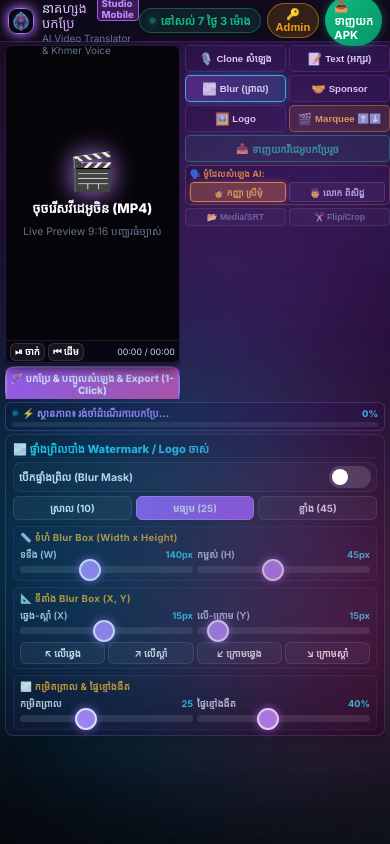
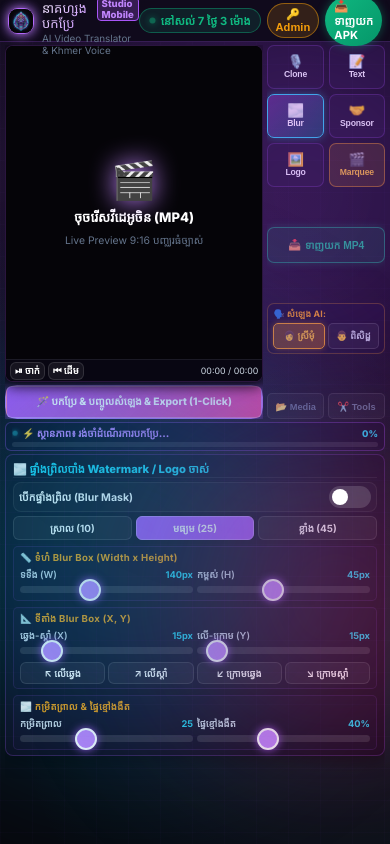
Before and after one commit to bunsame336-netizen/neak-zong-translate, a Flask app: page / in a window 390 px wide. Run offline with Flask 3, Linux system fonts and the light colour scheme; some web fonts are replaced.

Commit message:
fix(mobile-studio): 68/32 split ratio, full-height button alignment, and zero layout shift on tab switch

```diff
--- a/app.py
+++ b/app.py
@@ -46,6 +46,7 @@ asr_engine = ChineseSpeechRecognizer(model_size="tiny")
 
 app = Flask(__name__, template_folder='templates', static_folder='static')
 app.config['JSON_AS_ASCII'] = False
+app.config['TEMPLATES_AUTO_RELOAD'] = True
 app.config['MAX_CONTENT_LENGTH'] = 1024 * 1024 * 1024  # 1 GB upload limit for long drama videos
 
 PORT = int(os.environ.get('PORT', 5060))
--- a/static/css/neak_zong.css
+++ b/static/css/neak_zong.css
@@ -322,20 +322,25 @@ header.app-header {
   gap: 3px !important;
 }
 
-/* 1. TOP SPLIT ROW: LEFT VIDEO (46%) / RIGHT ACTION MENU (54%) */
+/* 1. TOP SPLIT ROW: LEFT VIDEO (68%) / RIGHT ACTION MENU (32%) */
 .studio-top-split-row {
   display: grid !important;
-  grid-template-columns: 46% 54% !important;
-  gap: 5px !important;
+  grid-template-columns: 68% calc(32% - 4px) !important;
+  gap: 4px !important;
   width: 100% !important;
+  min-width: 100% !important;
+  max-width: 100% !important;
   flex: 0 0 auto !important;
-  max-height: 42dvh !important;
   box-sizing: border-box !important;
+  align-items: stretch !important;
+  overflow: hidden !important;
 }
 
-/* 1.1 TOP-LEFT: VIDEO PREVIEW + CONTROLS + 1-CLICK BUTTON */
+/* 1.1 TOP-LEFT (68% LOCKED): VIDEO PREVIEW + CONTROLS + 1-CLICK BUTTON */
 .top-video-col {
   width: 100% !important;
+  min-width: 100% !important;
+  max-width: 100% !important;
   display: flex !important;
   flex-direction: column !important;
   gap: 3px !important;
@@ -343,12 +348,16 @@ header.app-header {
   box-sizing: border-box !important;
 }
 
-/* 1.2 TOP-RIGHT: ACTION MENU AREA (NO SLIDERS HERE!) */
+/* 1.2 TOP-RIGHT (32% LOCKED): ACTION MENU AREA (NO SLIDERS HERE!) */
 .top-action-menu-col {
   width: 100% !important;
+  min-width: 100% !important;
+  max-width: 100% !important;
   display: flex !important;
   flex-direction: column !important;
-  gap: 3px !important;
+  justify-content: space-between !important;
+  height: 100% !important;
+  gap: 2px !important;
   box-sizing: border-box !important;
   overflow: hidden !important;
 }
@@ -395,12 +404,12 @@ header.app-header {
   max-width: 100%;
 }
 
-/* 9:16 Portrait Viewport strictly scaled to mobile screen (max-height: 36vh) */
+/* 9:16 Portrait Viewport strictly scaled to mobile screen */
 .video-stage-viewport {
   position: relative;
   aspect-ratio: 9 / 16;
-  height: 36vh;
-  max-height: 36vh;
+  width: 100%;
+  max-height: calc(44dvh - 58px);
   background: #050408;
   display: flex;
   align-items: center;
--- a/static/js/studio_engine.js
+++ b/static/js/studio_engine.js
@@ -117,17 +117,12 @@ const sponsorElement = document.getElementById('sponsor-overlay-element');
 const sponsorTopTag = document.getElementById('sponsor-top-tag') || document.getElementById('sponsor-brand-tag');
 const sponsorBottomTag = document.getElementById('sponsor-bottom-tag') || document.getElementById('sponsor-contact-tag');
 
-// Tab Navigation Switching
+// Tab Navigation Switching (Zero Layout Shift)
 function switchStudioTab(tabId) {
   state.activeTab = tabId;
   document.querySelectorAll('.tab-nav-btn').forEach(btn => {
     const isTarget = btn.getAttribute('data-tab') === tabId;
     btn.classList.toggle('active', isTarget);
-    if (isTarget) {
-      try {
-        btn.scrollIntoView({ behavior: 'smooth', block: 'nearest', inline: 'center' });
-      } catch (e) {}
-    }
   });
   document.querySelectorAll('.tab-panel-card').forEach(panel => {
     panel.classList.remove('active');
@@ -138,6 +133,10 @@ function switchStudioTab(tabId) {
   }
   if (tabId === 'blur') {
     updateBlurBoxLimits();
+  }
+  const bottomPanel = document.getElementById('studio-dynamic-controls-area');
+  if (bottomPanel) {
+    bottomPanel.scrollTop = 0;
   }
 }
 
--- a/templates/index.html
+++ b/templates/index.html
@@ -19,7 +19,7 @@
   <link href="https://fonts.googleapis.com/css2?family=Inter:wght@400;500;600;700;800;900&family=Kantumruy+Pro:wght@400;500;600;700;800&family=Moul&family=Battambang:wght@400;700&family=Siemreap&family=Bokor&family=Koulen&display=swap" rel="stylesheet">
 
   <!-- Custom Mobile Split Cyberpunk CSS -->
-  <link rel="stylesheet" href="/static/css/neak_zong.css?v=8.0.0">
+  <link rel="stylesheet" href="/static/css/neak_zong.css?v=8.1.0">
 
   <!-- ⚡ CRITICAL MOBILE STUDIO 3-TIER RESTRUCTURE (NO WHOLE-PAGE SCROLL / 100dvh LOCK) -->
   <style>
@@ -71,20 +71,25 @@
       gap: 3px !important;
     }
 
-    /* ════ 1. TOP SPLIT ROW: LEFT VIDEO (46%) / RIGHT ACTION MENU (54%) ════ */
+    /* ════ 1. TOP SPLIT ROW: 68% LEFT (VIDEO) / 32% RIGHT (BUTTONS) ════ */
     .studio-top-split-row {
       display: grid !important;
-      grid-template-columns: 46% 54% !important;
-      gap: 5px !important;
+      grid-template-columns: 68% calc(32% - 4px) !important;
+      gap: 4px !important;
       width: 100% !important;
+      min-width: 100% !important;
+      max-width: 100% !important;
       flex: 0 0 auto !important;
-      max-height: 42dvh !important;
       box-sizing: border-box !important;
+      align-items: stretch !important;
+      overflow: hidden !important;
     }
 
-    /* 1.1 TOP-LEFT: VIDEO PREVIEW + CONTROLS + 1-CLICK BUTTON */
+    /* 1.1 TOP-LEFT (68% LOCKED): VIDEO PREVIEW + CONTROLS + 1-CLICK BUTTON */
     .top-video-col {
       width: 100% !important;
+      min-width: 100% !important;
+      max-width: 100% !important;
       display: flex !important;
       flex-direction: column !important;
       gap: 3px !important;
@@ -101,19 +106,21 @@
       display: flex !important;
       flex-direction: column !important;
       width: 100% !important;
+      box-sizing: border-box !important;
     }
 
     .video-stage-viewport {
       position: relative !important;
       aspect-ratio: 9 / 16 !important;
       width: 100% !important;
-      max-height: calc(42dvh - 60px) !important;
+      max-height: calc(44dvh - 58px) !important;
       background: #050408 !important;
       display: flex !important;
       align-items: center !important;
       justify-content: center !important;
       overflow: hidden !important;
       margin: 0 auto !important;
+      box-sizing: border-box !important;
     }
 
     .video-toolbar {
@@ -125,6 +132,7 @@
       align-items: center !important;
       justify-content: space-between !important;
       background: #080612 !important;
+      box-sizing: border-box !important;
     }
     .video-toolbar .playback-controls {
       display: flex !important;
@@ -148,10 +156,10 @@
     }
     .btn-auto-process {
       padding: 5px 3px !important;
-      font-size: 0.63rem !important;
+      font-size: 0.64rem !important;
       font-weight: 800 !important;
       width: 100% !important;
-      min-height: 30px !important;
+      min-height: 32px !important;
       height: auto !important;
       display: flex !important;
       align-items: center !important;
@@ -171,48 +179,65 @@
       transform: scale(0.97) !important;
     }
 
-    /* 1.2 TOP-RIGHT: ACTION MENU AREA (NO SLIDERS HERE!) */
+    /* 1.2 TOP-RIGHT (32% LOCKED): COMPACT BUTTONS ALIGNED FULL HEIGHT */
     .top-action-menu-col {
       width: 100% !important;
+      min-width: 100% !important;
+      max-width: 100% !important;
       display: flex !important;
       flex-direction: column !important;
-      gap: 3px !important;
+      justify-content: space-between !important;
+      height: 100% !important;
       box-sizing: border-box !important;
       overflow: hidden !important;
+      gap: 2px !important;
     }
 
     .action-menu-grid {
       display: grid !important;
       grid-template-columns: 1fr 1fr !important;
-      gap: 3px !important;
+      gap: 5px !important;
       width: 100% !important;
     }
     .action-menu-btn {
       display: flex !important;
+      flex-direction: column !important;
       align-items: center !important;
       justify-content: center !important;
-      gap: 3px !important;
-      height: 27px !important;
-      padding: 1px 3px !important;
-      font-size: 0.60rem !important;
+      gap: 2px !important;
+      height: 44px !important;
+      padding: 3px 2px !important;
+      font-size: 0.54rem !important;
       font-weight: 700 !important;
       color: var(--text-main) !important;
       background: rgba(18, 14, 32, 0.9) !important;
       border: 1px solid rgba(168, 85, 247, 0.25) !important;
-      border-radius: 5px !important;
+      border-radius: 7px !important;
       cursor: pointer !important;
-      transition: all 0.15s ease !important;
+      transition: background 0.15s ease, border-color 0.15s ease !important;
       white-space: nowrap !important;
+      overflow: hidden !important;
+      text-overflow: ellipsis !important;
+      box-sizing: border-box !important;
     }
     .action-menu-btn .btn-ico {
-      font-size: 0.72rem !important;
+      font-size: 0.84rem !important;
+      flex-shrink: 0 !important;
+      line-height: 1 !important;
+    }
+    .action-menu-btn .btn-lbl {
+      overflow: hidden !important;
+      text-overflow: ellipsis !important;
+      font-size: 0.54rem !important;
+      line-height: 1 !important;
+      letter-spacing: -0.2px !important;
     }
     .action-menu-btn:hover {
       background: rgba(30, 22, 54, 0.95) !important;
       border-color: rgba(168, 85, 247, 0.5) !important;
     }
     .action-menu-btn.active {
-      background: linear-gradient(135deg, rgba(168, 85, 247, 0.35), rgba(6, 182, 212, 0.25)) !important;
+      background: linear-gradient(135deg, rgba(168, 85, 247, 0.4), rgba(6, 182, 212, 0.3)) !important;
       border-color: var(--neon-cyan-bright) !important;
       color: #ffffff !important;
       font-weight: 800 !important;
@@ -225,18 +250,21 @@
       align-items: center !important;
       justify-content: center !important;
       gap: 4px !important;
-      height: 27px !important;
+      height: 36px !important;
       width: 100% !important;
-      padding: 1px 4px !important;
-      font-size: 0.62rem !important;
+      padding: 2px 4px !important;
+      font-size: 0.64rem !important;
       font-weight: 800 !important;
       color: #10b981 !important;
-      background: rgba(16, 185, 129, 0.12) !important;
-      border: 1.2px solid rgba(16, 185, 129, 0.5) !important;
-      border-radius: 5px !important;
+      background: rgba(16, 185, 129, 0.14) !important;
+      border: 1.2px solid rgba(16, 185, 129, 0.55) !important;
+      border-radius: 7px !important;
       cursor: pointer !important;
-      box-shadow: 0 0 8px rgba(16, 185, 129, 0.2) !important;
-      transition: all 0.15s ease !important;
+      box-shadow: 0 0 8px rgba(16, 185, 129, 0.25) !important;
+      white-space: nowrap !important;
+      overflow: hidden !important;
+      text-overflow: ellipsis !important;
+      box-sizing: border-box !important;
     }
     .btn-action-download:active {
       transform: scale(0.97) !important;
@@ -247,17 +275,19 @@
     .top-voice-selector-box {
       display: flex !important;
       flex-direction: column !important;
-      gap: 2px !important;
+      gap: 3px !important;
       background: rgba(12, 9, 24, 0.92) !important;
       border: 1px solid rgba(245, 158, 11, 0.3) !important;
-      border-radius: 5px !important;
-      padding: 2px 4px !important;
+      border-radius: 7px !important;
+      padding: 4px 5px !important;
+      box-sizing: border-box !important;
     }
     .top-voice-header {
       font-size: 0.55rem !important;
       color: var(--neon-gold) !important;
       font-weight: 700 !important;
       letter-spacing: 0.2px !important;
+      white-space: nowrap !important;
     }
     .top-voice-pill-group {
       display: grid !important;
@@ -265,11 +295,11 @@
       gap: 3px !important;
     }
     .voice-pill-btn {
-      height: 20px !important;
+      height: 26px !important;
       padding: 0 2px !important;
-      font-size: 0.56rem !important;
+      font-size: 0.58rem !important;
       font-weight: 700 !important;
-      border-radius: 4px !important;
+      border-radius: 5px !important;
       background: rgba(255, 255, 255, 0.05) !important;
       border: 1px solid rgba(255, 255, 255, 0.15) !important;
       color: var(--text-sub) !important;
@@ -290,18 +320,19 @@
     /* Extra secondary pills */
     .top-extra-pills-row {
       display: flex !important;
-      gap: 3px !important;
+      gap: 4px !important;
       width: 100% !important;
+      box-sizing: border-box !important;
     }
     .extra-pill-btn {
       flex: 1 !important;
-      height: 18px !important;
-      font-size: 0.54rem !important;
+      height: 26px !important;
+      font-size: 0.58rem !important;
       font-weight: 600 !important;
       color: var(--text-muted) !important;
       background: rgba(255, 255, 255, 0.04) !important;
       border: 1px solid rgba(255, 255, 255, 0.1) !important;
-      border-radius: 4px !important;
+      border-radius: 5px !important;
       cursor: pointer !important;
       display: flex !important;
       align-items: center !important;
@@ -607,7 +638,7 @@
   <main class="studio-main-container">
 
     <!-- ══════════════════════════════════════════════════════════
-         ⚡ 1. TOP SPLIT ROW: LEFT VIDEO (46%) / RIGHT ACTION MENU (54%)
+         ⚡ 1. TOP SPLIT ROW: LEFT VIDEO (68%) / RIGHT ACTION MENU (32%)
     ══════════════════════════════════════════════════════════ -->
     <section class="studio-top-split-row">
 
@@ -696,19 +727,19 @@
           <!-- 1. Clone សំឡេង -->
           <button type="button" class="action-menu-btn tab-nav-btn" data-tab="voice" onclick="switchStudioTab('voice')">
             <span class="btn-ico">🎙️</span>
-            <span class="btn-lbl">Clone សំឡេង</span>
+            <span class="btn-lbl">Clone</span>
           </button>
 
           <!-- 2. Text (អក្សរ) -->
           <button type="button" class="action-menu-btn tab-nav-btn" data-tab="text" onclick="switchStudioTab('text')">
             <span class="btn-ico">📝</span>
-            <span class="btn-lbl">Text (អក្សរ)</span>
+            <span class="btn-lbl">Text</span>
           </button>
 
           <!-- 3. Blur (ព្រាល) -->
           <button type="button" class="action-menu-btn tab-nav-btn active" data-tab="blur" onclick="switchStudioTab('blur')">
             <span class="btn-ico">🌫️</span>
-            <span class="btn-lbl">Blur (ព្រាល)</span>
+            <span class="btn-lbl">Blur</span>
           </button>
 
           <!-- 4. Sponsor (ពាណិជ្ជកម្ម) -->
@@ -726,27 +757,27 @@
           <!-- 6. Marquee (អក្សររត់ ⬆️/⬇️) -->
           <button type="button" class="action-menu-btn tab-nav-btn" data-tab="marquee" id="tab-nav-marquee" onclick="switchStudioTab('marquee')">
             <span class="btn-ico">🎬</span>
-            <span class="btn-lbl">Marquee ⬆️⬇️</span>
+            <span class="btn-lbl">Marquee</span>
           </button>
         </div>
 
         <!-- 7. ទាញយកវីដេអូបកប្រែរួច Action Button -->
         <button type="button" class="btn-action-download" id="top-download-btn" onclick="handleTopDownloadAction()">
           <span class="btn-ico">📥</span>
-          <span class="btn-lbl">ទាញយកវីដេអូបកប្រែរួច</span>
+          <span class="btn-lbl">ទាញយក MP4</span>
         </button>
 
         <!-- 8. កន្លែងរើសម៉ូដែលសំឡេងពិសិដ្ឋ/ស្រីមុំ -->
         <div class="top-voice-selector-box">
           <div class="top-voice-header">
-            <span>🗣️ ម៉ូដែលសំឡេង AI:</span>
+            <span>🗣️ សំឡេង AI:</span>
           </div>
           <div class="top-voice-pill-group">
             <button type="button" class="voice-pill-btn active" id="btn-voice-female" onclick="selectQuickVoice('female')">
-              <span>👩 កញ្ញា ស្រីមុំ</span>
+              <span>👩 ស្រីមុំ</span>
             </button>
             <button type="button" class="voice-pill-btn" id="btn-voice-male" onclick="selectQuickVoice('male')">
-              <span>👨 លោក ពិសិដ្ឋ</span>
+              <span>👨 ពិសិដ្ឋ</span>
             </button>
           </div>
         </div>
@@ -754,10 +785,10 @@
         <!-- Secondary Quick Pills: Media & Flip/Crop Export -->
         <div class="top-extra-pills-row">
           <button type="button" class="tab-nav-btn extra-pill-btn" data-tab="media" onclick="switchStudioTab('media')">
-            📂 Media/SRT
+            📂 Media
           </button>
           <button type="button" class="tab-nav-btn extra-pill-btn" data-tab="tools" onclick="switchStudioTab('tools')">
-            ✂️ Flip/Crop
+            ✂️ Tools
           </button>
         </div>
       </div>
@@ -1479,6 +1510,6 @@
   <div id="toast-notification"></div>
 
   <!-- Studio Engine JS -->
-  <script src="/static/js/studio_engine.js?v=8.0.0"></script>
+  <script src="/static/js/studio_engine.js?v=8.1.0"></script>
 </body>
 </html>
```
